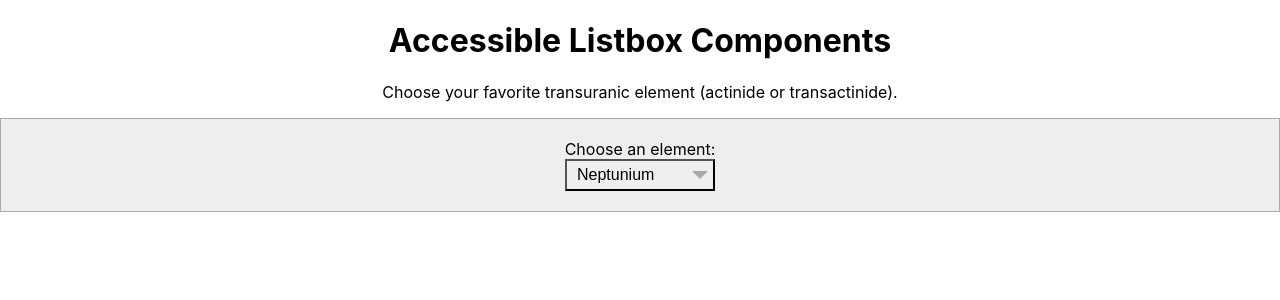
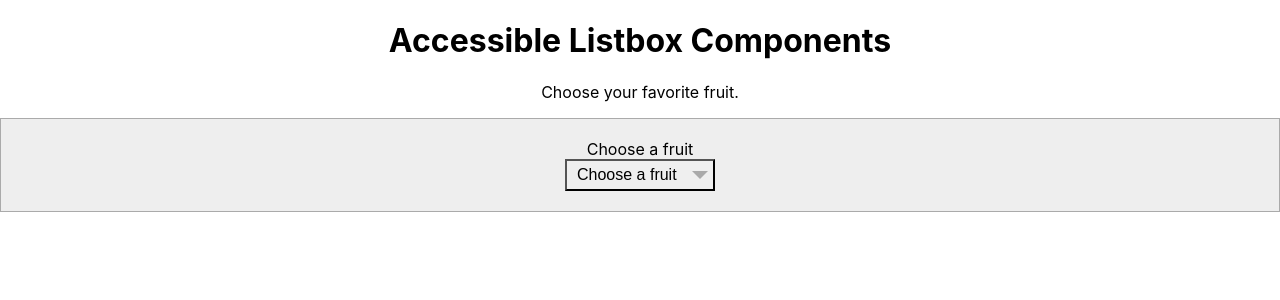
Before and after one commit to thawkin3/a11y-listbox, a React (Create React App) app: page / in a window 1280 px wide. Shown: the top 300 px of the page. Built offline with nearby package versions, Linux system fonts and the light colour scheme.

Commit message:
feat: allows items to be hovered and selected with mouse

```diff
--- a/src/Listbox.css
+++ b/src/Listbox.css
@@ -21,14 +21,16 @@
   padding: 0 1em 0 1.5em;
   position: relative;
   line-height: 1.8em;
+  text-align: left;
 }
 
+[role="option"]:hover,
 [role="option"].focused {
   background: #bde4ff;
 }
 
 [role="option"][aria-selected="true"]::before {
-  content: 'âœ“';
+  content: '\2713';
   position: absolute;
   left: 0.5em;
 }
@@ -79,7 +81,7 @@ button[aria-disabled="true"] {
   top: 10px;
 }
 
-.optionList {
+.optionsList {
   border-top: 0;
   max-height: 10em;
   overflow-y: auto;
--- a/src/Listbox.js
+++ b/src/Listbox.js
@@ -1,17 +1,17 @@
 import React, { useState } from 'react';
 import './Listbox.css';
 
-export const Listbox = props => {
+export const Listbox = ({ items, label }) => {
   const [isOpen, setIsOpen] = useState(false);
+  const [selectedItem, setSelectedItem] = useState({});
+  const [focusedItem, setFocusedItem] = useState({});
 
   return (
     <>
-      <p>
-        Choose your favorite transuranic element (actinide or transactinide).
-      </p>
+      <p>Choose your favorite fruit.</p>
       <div className="listboxArea">
-        <span id="listboxLabel">Choose an element:</span>
-        <div id="exp_wrapper">
+        <span id="listboxLabel">{label}</span>
+        <div id="listboxWrapper">
           <div className="listboxContainer">
             <button
               aria-haspopup="listbox"
@@ -19,93 +19,27 @@ export const Listbox = props => {
               id="triggerButton"
               onClick={() => setIsOpen(isOpen => !isOpen)}
             >
-              Neptunium
+              {selectedItem.label || label}
             </button>
             {isOpen && (
               <ul
-                className="optionList"
+                className="optionsList"
                 tabIndex="-1"
                 role="listbox"
                 aria-labelledby="listboxLabel"
               >
-                <li id="listboxLabel_Np" role="option">
-                  Neptunium
-                </li>
-                <li id="listboxLabel_Pu" role="option">
-                  Plutonium
-                </li>
-                <li id="listboxLabel_Am" role="option">
-                  Americium
-                </li>
-                <li id="listboxLabel_Cm" role="option">
-                  Curium
-                </li>
-                <li id="listboxLabel_Bk" role="option">
-                  Berkelium
-                </li>
-                <li id="listboxLabel_Cf" role="option">
-                  Californium
-                </li>
-                <li id="listboxLabel_Es" role="option">
-                  Einsteinium
-                </li>
-                <li id="listboxLabel_Fm" role="option">
-                  Fermium
-                </li>
-                <li id="listboxLabel_Md" role="option">
-                  Mendelevium
-                </li>
-                <li id="listboxLabel_No" role="option">
-                  Nobelium
-                </li>
-                <li id="listboxLabel_Lr" role="option">
-                  Lawrencium
-                </li>
-                <li id="listboxLabel_Rf" role="option">
-                  Rutherfordium
-                </li>
-                <li id="listboxLabel_Db" role="option">
-                  Dubnium
-                </li>
-                <li id="listboxLabel_Sg" role="option">
-                  Seaborgium
-                </li>
-                <li id="listboxLabel_Bh" role="option">
-                  Bohrium
-                </li>
-                <li id="listboxLabel_Hs" role="option">
-                  Hassium
-                </li>
-                <li id="listboxLabel_Mt" role="option">
-                  Meitnerium
-                </li>
-                <li id="listboxLabel_Ds" role="option">
-                  Darmstadtium
-                </li>
-                <li id="listboxLabel_Rg" role="option">
-                  Roentgenium
-                </li>
-                <li id="listboxLabel_Cn" role="option">
-                  Copernicium
-                </li>
-                <li id="listboxLabel_Nh" role="option">
-                  Nihonium
-                </li>
-                <li id="listboxLabel_Fl" role="option">
-                  Flerovium
-                </li>
-                <li id="listboxLabel_Mc" role="option">
-                  Moscovium
-                </li>
-                <li id="listboxLabel_Lv" role="option">
-                  Livermorium
-                </li>
-                <li id="listboxLabel_Ts" role="option">
-                  Tennessine
-                </li>
-                <li id="listboxLabel_Og" role="option">
-                  Oganesson
-                </li>
+                {items.map(item => (
+                  <li
+                    id={item.id}
+                    key={item.id}
+                    role="option"
+                    onClick={() => setSelectedItem(item)}
+                    aria-selected={selectedItem.id === item.id}
+                    className={focusedItem.id === item.id ? 'focused' : ''}
+                  >
+                    {item.label}
+                  </li>
+                ))}
               </ul>
             )}
           </div>
--- a/src/ListboxExample.js
+++ b/src/ListboxExample.js
@@ -1,4 +1,22 @@
 import React from 'react';
 import { Listbox } from './Listbox';
 
-export const ListboxExample = () => <Listbox />;
+const items = [
+  { id: 'apple', label: 'Apple' },
+  { id: 'banana', label: 'Banana' },
+  { id: 'blackberry', label: 'Blackberry' },
+  { id: 'blueberry', label: 'Blueberry' },
+  { id: 'cranberry', label: 'Cranberry' },
+  { id: 'kiwi', label: 'Kiwi' },
+  { id: 'mango', label: 'Mango' },
+  { id: 'orange', label: 'Orange' },
+  { id: 'pear', label: 'Pear' },
+  { id: 'pineapple', label: 'Pineapple' },
+  { id: 'raspberry', label: 'Raspberry' },
+  { id: 'strawberry', label: 'Strawberry' },
+  { id: 'watermelon', label: 'Watermelon' },
+];
+
+export const ListboxExample = () => (
+  <Listbox items={items} label="Choose a fruit" />
+);
```
